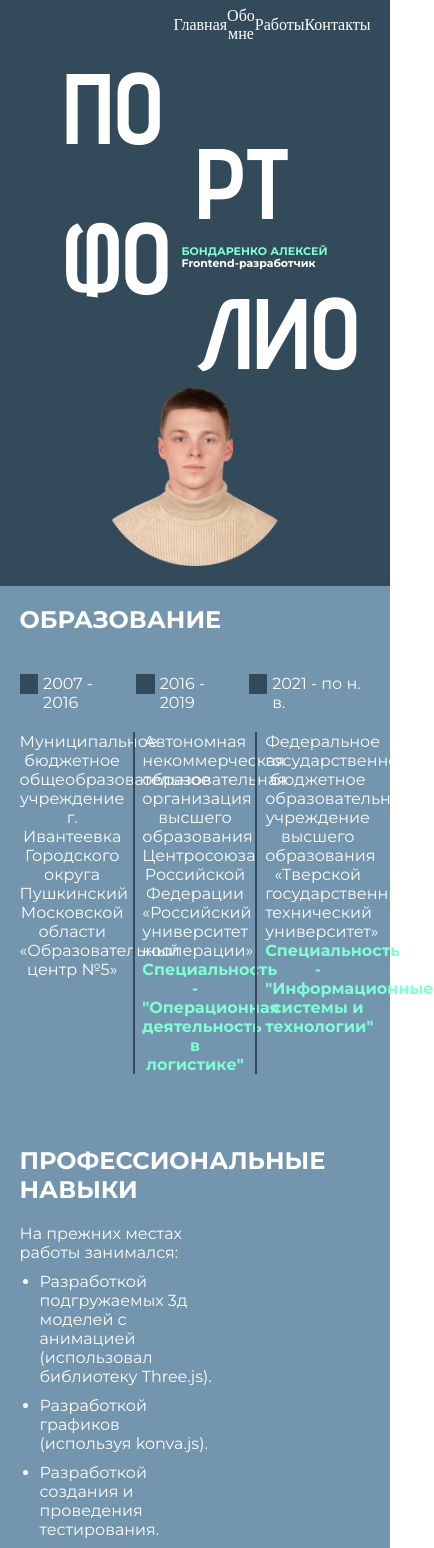
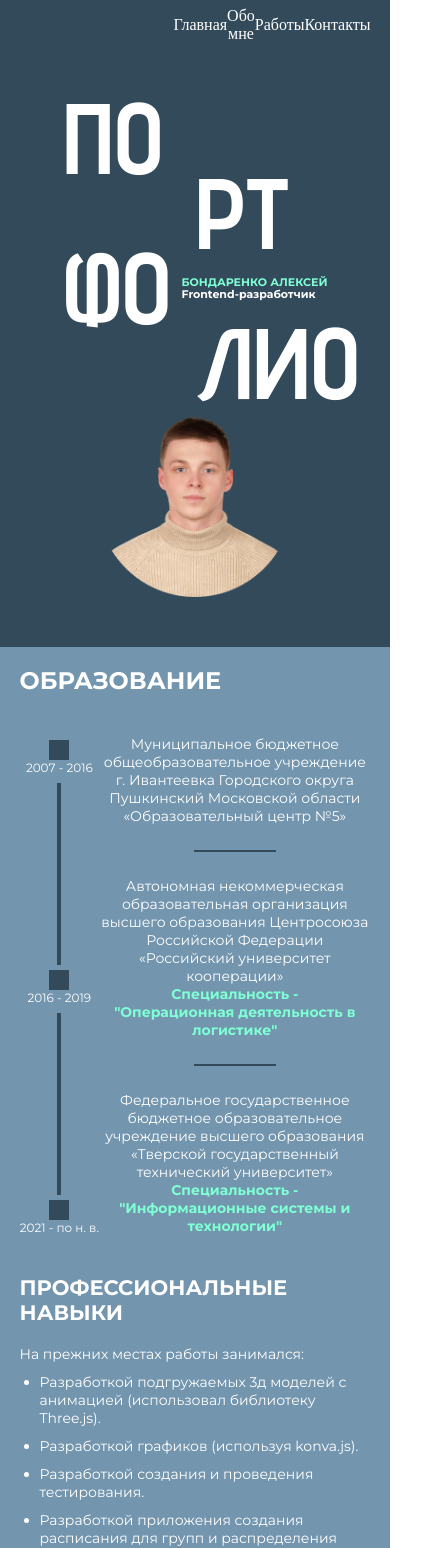
Before and after one commit to alexbon0000/resume, a React (Vite) app: page / in a window 390 px wide. Shown: the top 1548 px of the page, 434 px wide, since content can reach past the window. Built offline with nearby package versions, Linux system fonts and the light colour scheme.

Commit message:
Адаптация

```diff
--- a/src/components/infoSection/infoSection.css
+++ b/src/components/infoSection/infoSection.css
@@ -141,3 +141,74 @@
     }
 
     }
+
+    /* Адаптация для планшетов */
+@media (max-width: 768px){
+  .work_info_section{
+    .steps_box{
+      display: flex;
+      height: 500px;
+      .steps{
+        width: 100%;
+        display: flex;
+        flex-direction: column;
+        justify-content: space-between;
+        align-items: center;
+
+        div{
+          font-size: 12px;
+        }
+
+        .step_box{
+          width: 20px;
+          height: 20px;
+          background-color: #334a5b;
+          margin-right: 0px;
+          margin-top: 5px;
+        }
+
+        .line{
+          width: 4px;
+          height: 100px;
+        }
+      }
+    }
+    .info_steps_box{
+      display: flex;
+      flex-direction: column;
+      justify-content: space-between;
+      align-items: center;
+      padding-top: 0px;
+
+      .info_step{
+        width: 100%;
+        text-align: center;
+        font-size: 14px;
+      }
+
+      .v_line{
+        margin-top: 10px;
+        margin-bottom: 10px;
+        width: 30%;
+        height: 2px;
+        background-color: #334a5b;
+      }
+    }
+    .skills_box{
+      flex-direction: column;
+      .skills_info{
+        width: 100%;
+        font-size: 14px;
+        .quality{
+          width: 100%;
+        }
+        li{
+          font-size: 14px;
+        }
+      }
+      .skills_title{
+        display: none;
+      }
+    }
+  }
+}
--- a/src/components/infoSection/infoSection.tsx
+++ b/src/components/infoSection/infoSection.tsx
@@ -6,6 +6,7 @@ export const InfoSection = forwardRef<HTMLDivElement>((_, ref) => {
         <section ref={ref} style={{backgroundColor:"#7395AE"}}>
         <div className='work_info_section'>
           <h1>ОБРАЗОВАНИЕ</h1>
+          <div className="steps_box">
               <div className='steps'>
                 <div className='step_box'/>
                 <div>2007 - 2016</div>
@@ -28,6 +29,8 @@ export const InfoSection = forwardRef<HTMLDivElement>((_, ref) => {
                   <br/><span>Специальность -<br/>"Информационные системы и технологии"</span>
                   </div>
               </div>
+          </div>
+
           <div className="skills_box">
             <div className="skills_info">
               <div className="skills_section">
--- a/src/components/meSection/meSection.css
+++ b/src/components/meSection/meSection.css
@@ -58,6 +58,8 @@
         flex-direction: column-reverse;
         align-items: center;
         justify-content: center;
+        padding-top: 50px;
+        padding-bottom: 50px;
 
         .section_photo{
             width: 80%;
```
Lines whose indentation alone changed are shown as unchanged.
